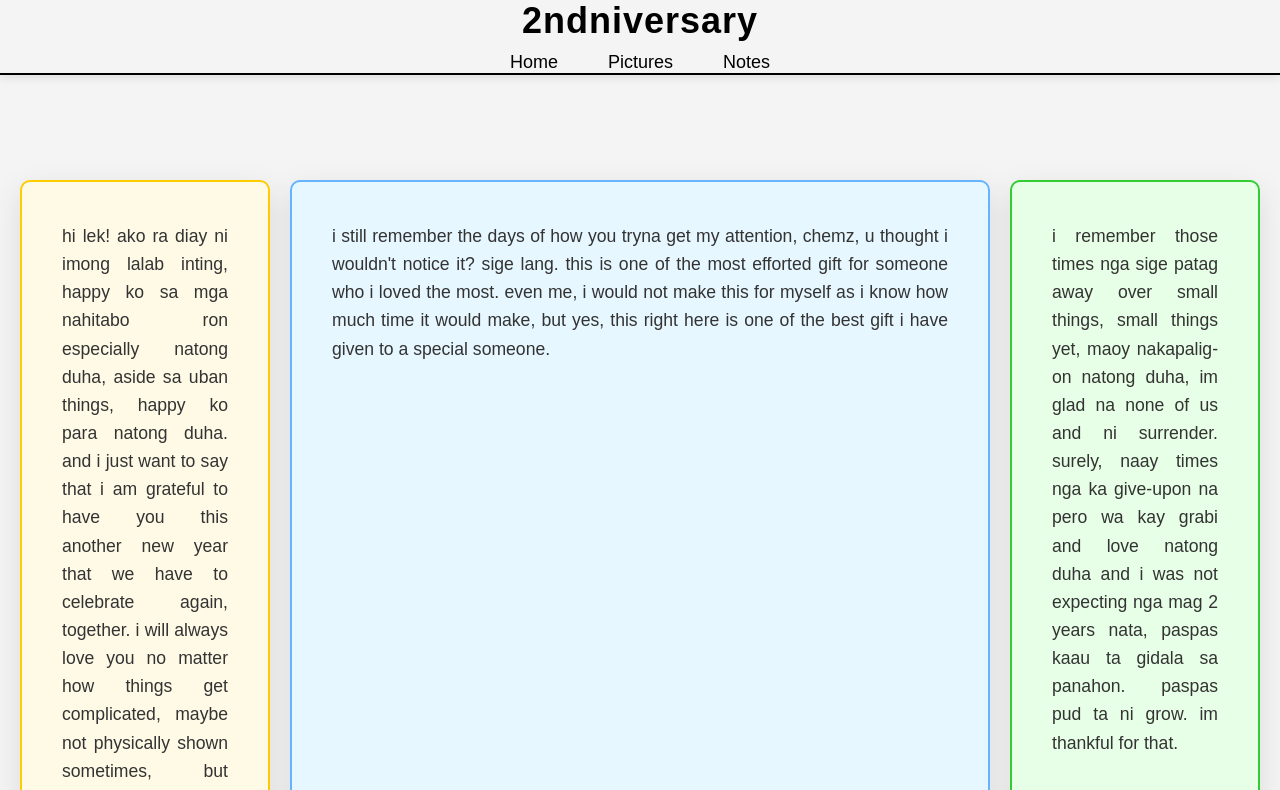
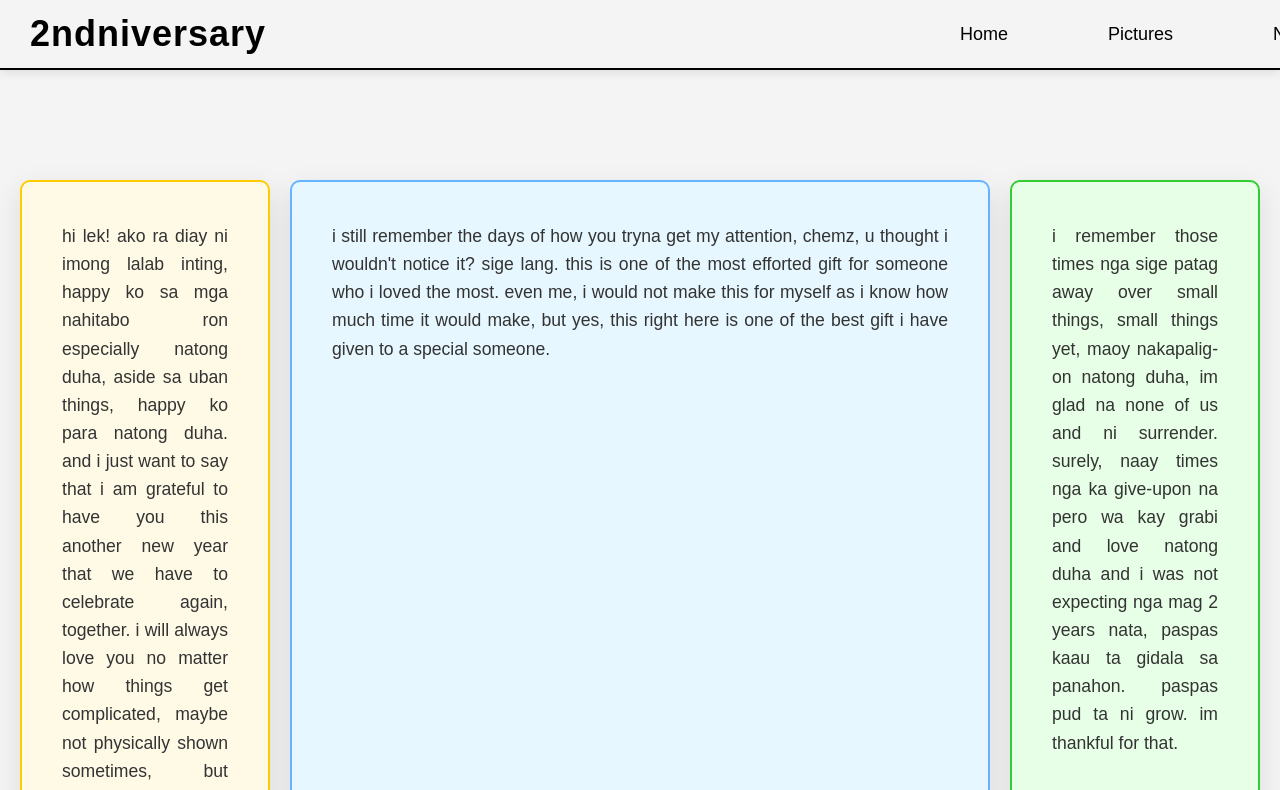
Before and after one commit to Raldevv/forLeksa, a plain HTML site: page notes.html in a window 1280 px wide. Shown: the top 790 px of the page. Drawn offline with Linux system fonts and the light colour scheme.

Commit message:
Update notes.css

```diff
--- a/notes.css
+++ b/notes.css
@@ -20,7 +20,7 @@ body::-webkit-scrollbar {
 /* Navbar Styles */
 .navbar {
     display: flex;
-    flex-direction: column; /* Stack logo and nav links vertically */
+    justify-content: center;
     align-items: center;
     padding: 0 30px;
     color: #000;
@@ -28,29 +28,30 @@ body::-webkit-scrollbar {
     top: 0;
     left: 0;
     width: 100%;
-    height: auto; /* Adjust height to accommodate the links */
+    height: 70px;
     box-shadow: 0 2px 10px rgba(0, 0, 0, 0.1);
     z-index: 1000;
     border-bottom: 2px solid #000;
 }
 
 .navbar-logo {
+    position: absolute;
+    left: 30px;
     font-size: 24px;
     letter-spacing: 1px;
     font-weight: bold;
-    margin-bottom: 10px; /* Add space between logo and nav links */
 }
 
 .nav-links {
     display: flex;
-    justify-content: center;
-    width: 100%;
+    align-items: center;
+    margin-left: 1000px;
 }
 
 .nav-links ul {
     list-style: none;
     display: flex;
-    gap: 50px;
+    gap: 100px;
 }
 
 .nav-links ul li a {
```
